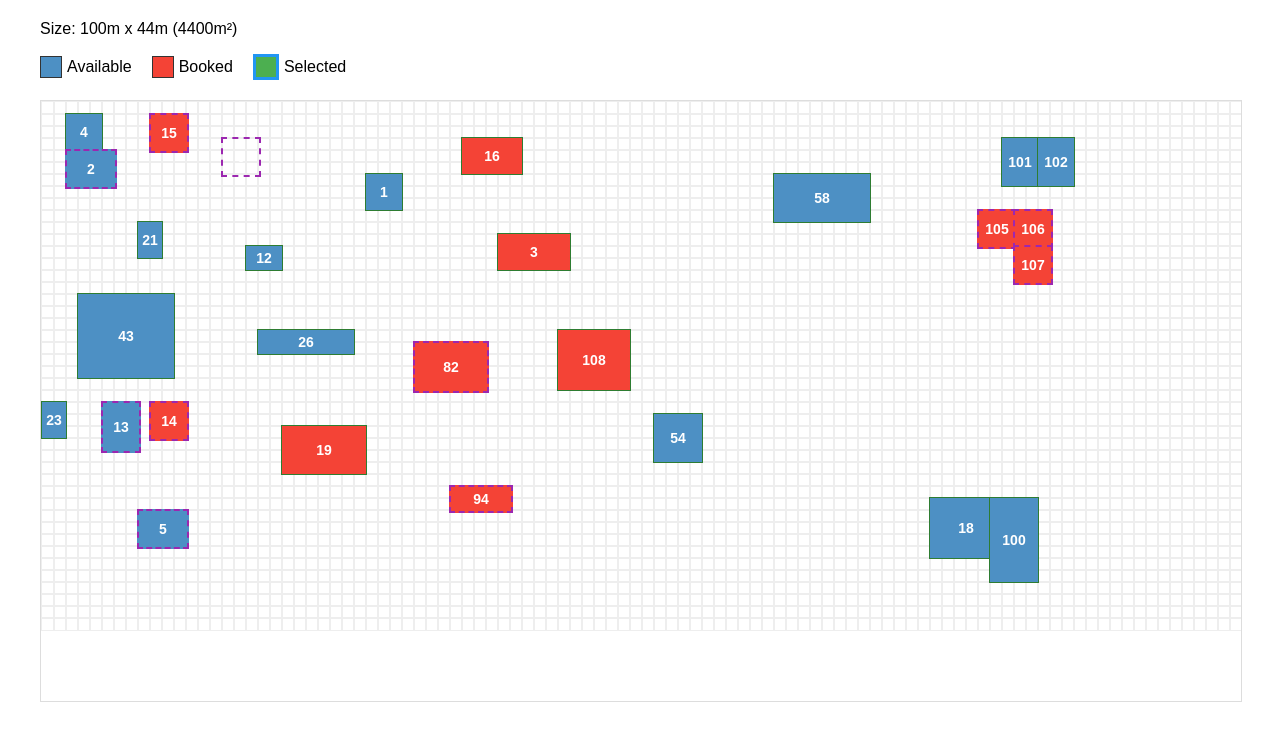
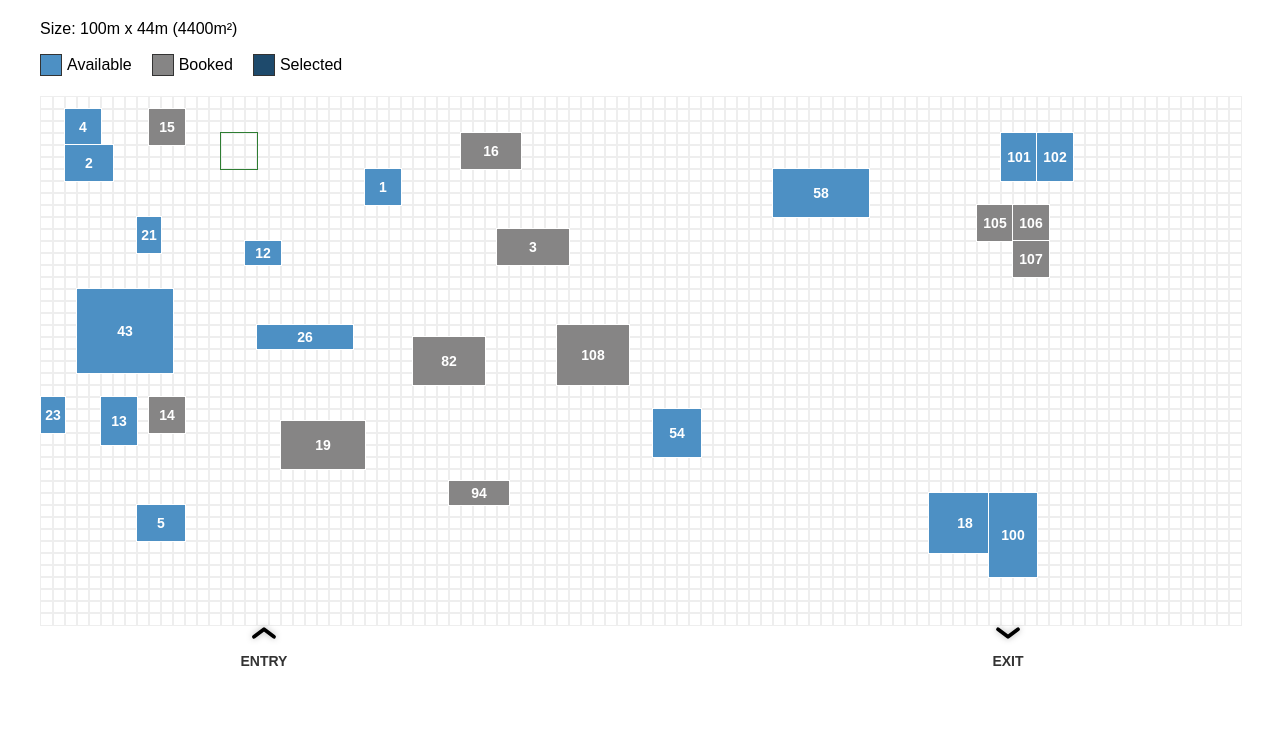
Before and after one commit to Martinjerome-i/booking, a Django app: page /halls/1/book/ in a window 1280 px wide. Shown: the part 100-842 px from the top of the page. After the commit the page ends 766 px from the top, so only its background shows below. Run offline with Django 5.2, Linux system fonts and the light colour scheme; data comes from the database, SQL or seed files in the repository; both versions use the stored data as it was after the commit.

Commit message:
feat
update

```diff
--- a/templates/halls/book_stall.html
+++ b/templates/halls/book_stall.html
@@ -115,7 +115,8 @@
             <div class="stall-list">
                 {% for stall in stalls %}
                 <div class="stall-item">
-                    <p><strong>Stall #{{ stall.stall_number }}</strong> | Size: {{ stall.width }}m x {{ stall.height }}m ({{ stall.area }}m²) | Price: ${{ stall.price }}</p>
+                    <p><strong>Stall #{{ stall.stall_number }}</strong> | Size: {{ stall.width }}m x {{ stall.height }}m ({{ stall.area }}m²) | Price: ₹
+                        {{ stall.price }}</p>
                 </div>
                 {% endfor %}
             </div>
@@ -124,7 +125,7 @@
         <div class="summary">
             <h3>Booking Summary</h3>
             <p>You are about to book {{ stalls|length }} stall(s) in {{ hall.name }}</p>
-            <p class="price">Total Price: ${{ total_price }}</p>
+            <p class="price">Total Price: ₹{{ total_price }}</p>
         </div>
 
         <div class="booking-form">
--- a/templates/halls/booking_confirmation.html
+++ b/templates/halls/booking_confirmation.html
@@ -183,13 +183,13 @@
                 </div>
                 <div class="detail-row">
                     <div class="detail-label">Price:</div>
-                    <div class="detail-value">${{ stall.price }}</div>
+                    <div class="detail-value">₹{{ stall.price }}</div>
                 </div>
             </div>
             {% endfor %}
 
             <div class="total-price">
-                Total Price: ${{ total_price }}
+                Total Price: ₹{{ total_price }}
             </div>
             {% else %}
             <p>No stalls in this booking.</p>
--- a/templates/halls/stall_booking.html
+++ b/templates/halls/stall_booking.html
@@ -2,7 +2,7 @@
 <html lang="en">
 <head>
     <meta charset="UTF-8">
-    <meta name="viewport" content="width=device-width, initial-scale=1.0">
+    <!--<meta name="viewport" content="width=device-width, initial-scale=1.0">-->
     <title>Book a Stall - {{ hall.name }}</title>
     <style>
         body {
@@ -41,9 +41,9 @@
             cursor: not-allowed;
         }
         .hall-display {
-            border: 1px solid #ddd;
-            overflow: auto;
-            margin-bottom: 20px;
+            /*border: 1px solid #ddd;*/
+            /*overflow: auto;*/
+            /*margin-bottom: 20px;*/
             position: relative;
         }
         .stall {
@@ -64,18 +64,16 @@
         }
         .stall.available {
             background-color: #4D90C4;
+            border: 1px solid #FFFFFF;
         }
         .stall.booked {
-            background-color: #F44336;
+            background-color: #868585;
+            border: 1px solid #FFFFFF;
             cursor: not-allowed;
         }
         .stall.selected {
-            border: 1px s id #2196F3;
-            /* box-shadow: 0 0 15px rgba(33, 150, 243, 0.7); */
-            background-color: #2196F3;
-        }
-        .stall.combo {
-            border: 2px dashed #9C27B0;
+            border: 1px solid #FFFFFF;
+            background-color: #1e4a6c;
         }
         .stall-info {
             background-color: #f9f9f9;
@@ -142,6 +140,27 @@
             margin-top: 15px;
             font-weight: bold;
         }
+        /* Added styles for entry/exit markers */
+        .entry-exit-marker {
+            position: absolute;
+            z-index: 20;
+            display: flex;
+            align-items: center;
+            justify-content: center;
+            font-weight: bold;
+            pointer-events: none;
+        }
+        .entry-exit-marker svg {
+            filter: drop-shadow(0px 0px 3px rgba(0,0,0,0.3));
+        }
+        .entry-exit-label {
+            position: absolute;
+            font-size: 14px;
+            font-weight: bold;
+            color: #333;
+            text-shadow: 1px 1px 2px rgba(255,255,255,0.8);
+            text-transform: uppercase;
+        }
     </style>
 </head>
 <body>
@@ -162,17 +181,25 @@
                     <span>Available</span>
                 </div>
                 <div class="legend-item">
-                    <div class="legend-color" style="background-color: #F44336;"></div>
+                    <div class="legend-color" style="background-color: #868585;"></div>
                     <span>Booked</span>
                 </div>
                 <div class="legend-item">
-                    <div class="legend-color" style="background-color: #4CAF50; border: 3px solid #2196F3;"></div>
+                    <div class="legend-color" style="background-color: #1e4a6c;"></div>
                     <span>Selected</span>
                 </div>
-                <!-- <div class="legend-item">
-                    <div class="legend-color" style="background-color: #4CAF50; border: 2px dashed #9C27B0;"></div>
-                    <span>Part of Combo</span>
-                </div> -->
+            </div>
+
+            <div class="hall-display" id="hall-display"
+                style="width: 100%; height: 550px;"
+                data-hall-id="{{ hall.id }}"
+                data-length="{{ hall.length }}"
+                data-breadth="{{ hall.breadth }}">
+                <div id="loading" class="loading">Loading stalls...</div>
+                <!-- Stalls will be drawn here using JavaScript -->
+
+                <!-- Entry marker will be added dynamically -->
+                <!-- Exit marker will be added dynamically -->
             </div>
 
             <!-- Selected stall information -->
@@ -184,15 +211,6 @@
                 </div>
                 <div id="total-price" class="selection-info" style="margin-top: 15px;">Total: $0.00</div>
                 <button id="book-now-btn" class="btn" style="margin-top: 15px;" disabled>Book Selected Stalls</button>
-            </div>
-
-            <div class="hall-display" id="hall-display"
-                style="width: 100%; height: 600px;"
-                data-hall-id="{{ hall.id }}"
-                data-length="{{ hall.length }}"
-                data-breadth="{{ hall.breadth }}">
-                <div id="loading" class="loading">Loading stalls...</div>
-                <!-- Stalls will be drawn here using JavaScript -->
             </div>
         </div>
     </div>
@@ -241,6 +259,38 @@
                     hallDisplay.appendChild(gridBox);
                 }
             }
+
+            // Add Entry marker (outside coordinates 14,1 to 25,1)
+            const entryMarker = document.createElement('div');
+            entryMarker.className = 'entry-exit-marker';
+            // Position above the specified coordinates
+            const entryX = ((14 + 25) / 2) * scale; // Center between 14 and 25
+            const entryY = 562; // Above row 1
+            entryMarker.style.left = `${entryX - 25}px`; // Center the marker
+            entryMarker.style.top = `${entryY - 40}px`;
+            entryMarker.innerHTML = `
+                <svg width="30" height="30" viewBox="0 0 24 24" fill="none">
+                    <path d="M4 15L12 9L20 15" stroke="#000000" stroke-width="3" stroke-linecap="round" stroke-linejoin="round"/>
+                </svg>
+                <span class="entry-exit-label" style="top: 35px;">ENTRY</span>
+            `;
+            hallDisplay.appendChild(entryMarker);
+
+            // Add Exit marker (outside coordinates 76,1 to 87,1)
+            const exitMarker = document.createElement('div');
+            exitMarker.className = 'entry-exit-marker';
+            // Position above the specified coordinates
+            const exitX = ((76 + 87) / 2) * scale; // Center between 76 and 87
+            const exitY = 562; // Above row 1
+            exitMarker.style.left = `${exitX - 25}px`; // Center the marker
+            exitMarker.style.top = `${exitY - 40}px`;
+            exitMarker.innerHTML = `
+                <svg width="30" height="30" viewBox="0 0 24 24" fill="none">
+                    <path d="M4 9L12 15L20 9" stroke="#000000" stroke-width="3" stroke-linecap="round" stroke-linejoin="round"/>
+                </svg>
+                <span class="entry-exit-label" style="top: 35px;">EXIT</span>
+            `;
+            hallDisplay.appendChild(exitMarker);
 
             // Fetch and render stalls and combos
             fetch(`/halls/${hallId}/data/`)
@@ -539,7 +589,7 @@
                     const stallItem = document.createElement('div');
                     stallItem.className = 'selected-stall-item';
                     stallItem.innerHTML = `
-                        Stall #${stall.stall_number} ($${stall.price.toFixed(2)})
+                        Stall #${stall.stall_number} (₹${stall.price.toFixed(2)})
                         <span class="remove-stall" data-stall-id="${stall.id}">×</span>
                     `;
 
@@ -566,7 +616,7 @@
                 });
 
                 // Update total price
-                totalPriceElement.textContent = `Total: $${totalPrice.toFixed(2)}`;
+                totalPriceElement.textContent = `Total: ₹${totalPrice.toFixed(2)}`;
 
                 // Set up the book now button
                 bookNowBtn.onclick = function() {
```
Also changed, not shown: db.sqlite3.
